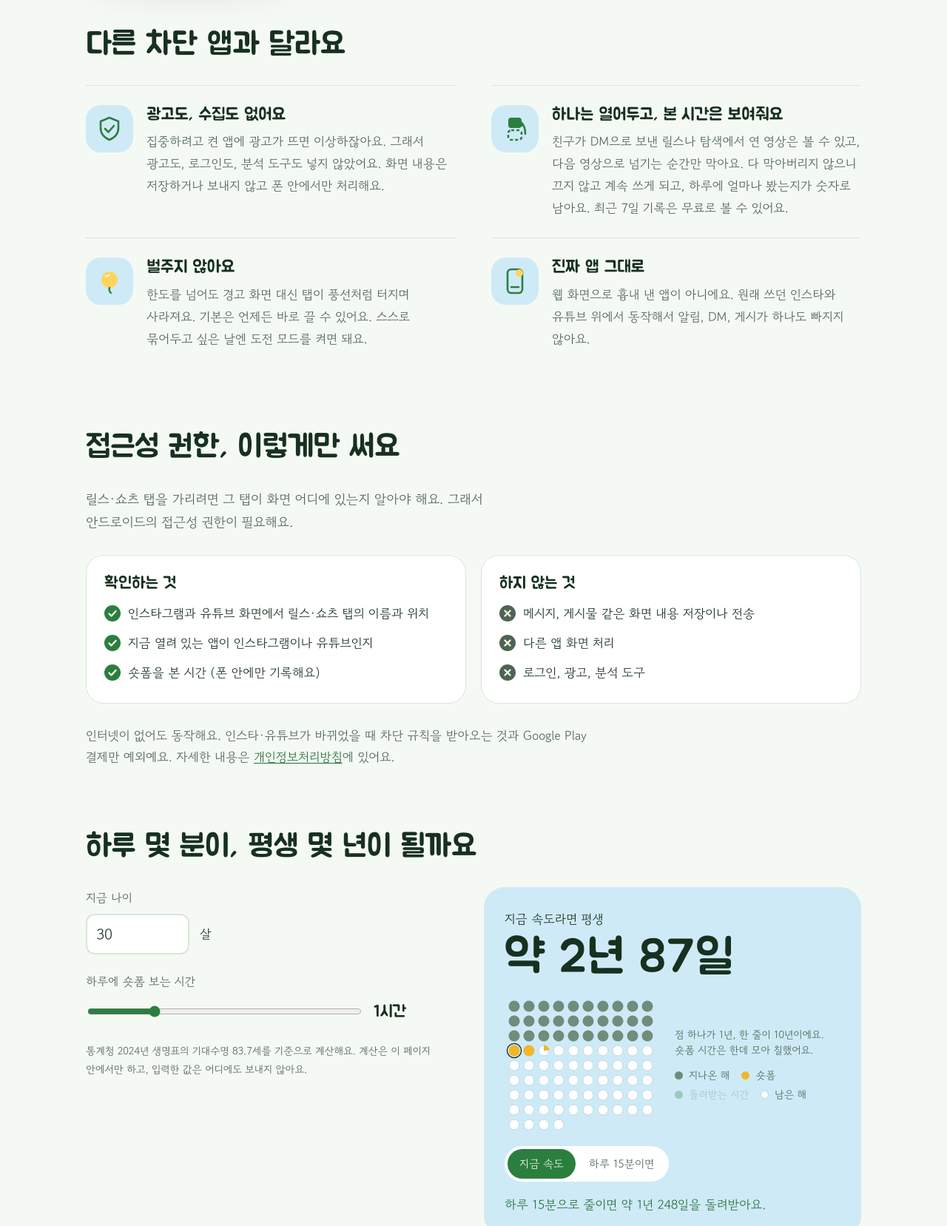
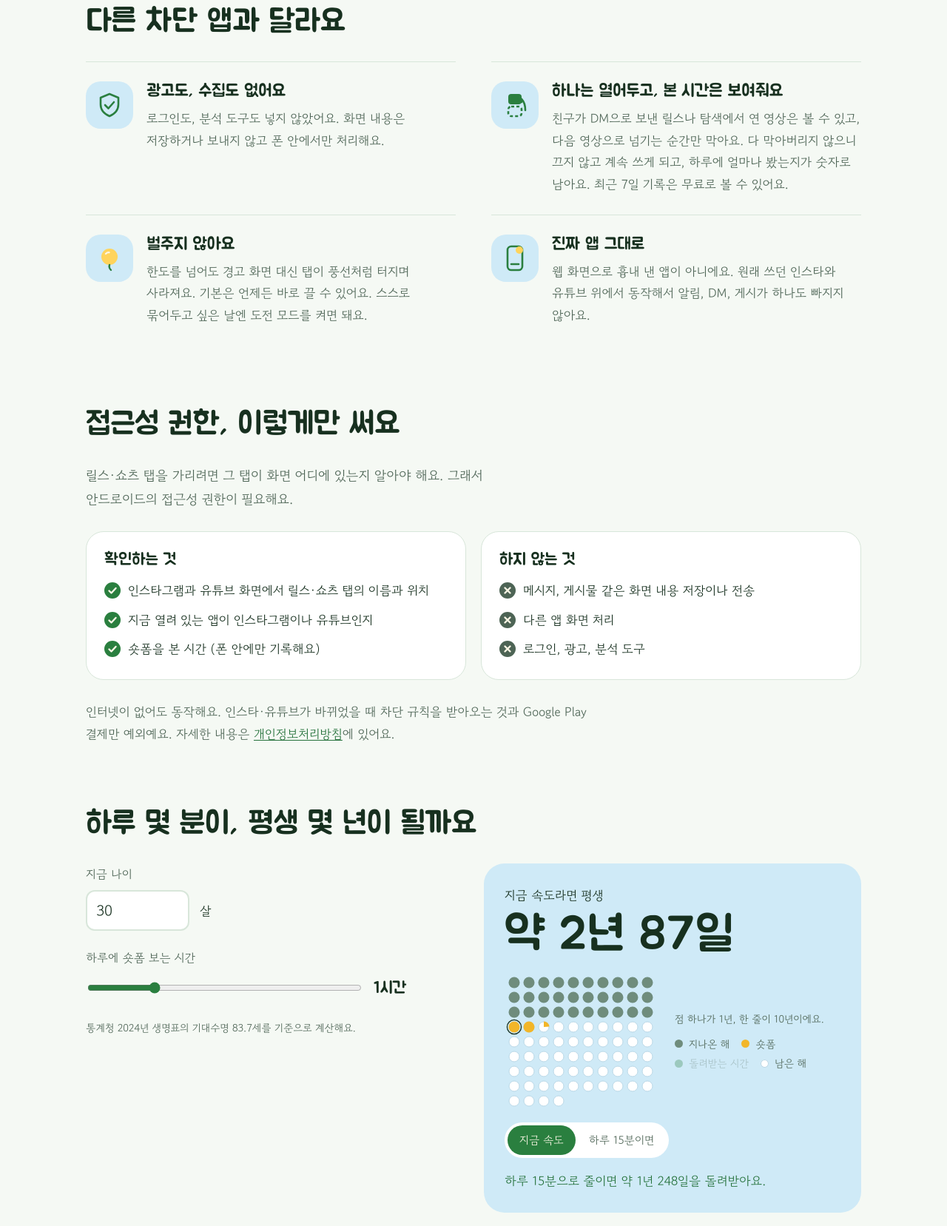
Before and after one commit to cavews42/cavews42.github.io, a plain HTML site: page index.html in a window 1280 px wide. Shown: the part 1910-3567 px from the top of the page at 74% size. Drawn offline with Linux system fonts and the light colour scheme.

Commit message:
Add files via upload

```diff
--- a/index.html
+++ b/index.html
@@ -29,9 +29,6 @@
 @font-face{font-family:"Jua";src:url("fonts/jua-subset.woff2?v=1128b") format("woff2");font-weight:400;font-style:normal;font-display:swap}
 @font-face{font-family:"Gowun Dodum";src:url("fonts/gowun-dodum-subset.woff2?v=1128b") format("woff2");font-weight:400;font-style:normal;font-display:swap}
 
-/* Layout: a sunny hill. A sky band holds the headline and the app icon as a small landscape;
-   a grass band carries "when to use it"; calm left-aligned sections sit on a green-tinted ground.
-   The one memorable moment is the phone demo, where the Reels tab pops like a balloon. */
 :root{
   --ground:#F5F9F4;
   --surface:#FFFFFF;
@@ -492,7 +489,7 @@ footer a{color:var(--on-grass)}
 <section class="section" id="demo" aria-labelledby="demo-title">
   <div class="wrap">
     <h2 id="demo-title">막는 방식이 조용해요</h2>
-    <p class="section-lead">경고 화면을 띄우거나 앱을 닫아버리지 않아요. 숏폼으로 들어가는 문만 슬쩍 치워둬요.</p>
+    <p class="section-lead">경고 화면을 띄우거나 앱을 닫아버리지 않아요. 숏폼으로 들어가는 길만 막아요.</p>
     <div class="demo">
       <div class="phone popped" id="phone" aria-hidden="true">
         <div class="screen">
@@ -539,7 +536,7 @@ footer a{color:var(--on-grass)}
     <div class="diffs">
       <div class="diff">
         <div class="diff-art" aria-hidden="true"><svg viewBox="0 0 38 38"><path d="M19 4 L31 9 V18 C31 26 26 31 19 34 C12 31 7 26 7 18 V9 Z" fill="none" stroke="var(--grass)" stroke-width="2.6" stroke-linejoin="round"/><path d="M13 19 L17.5 23.5 L25 15" fill="none" stroke="var(--grass)" stroke-width="2.6" stroke-linecap="round" stroke-linejoin="round"/></svg></div>
-        <div><h3>광고도, 수집도 없어요</h3><p>집중하려고 켠 앱에 광고가 뜨면 이상하잖아요. 그래서 광고도, 로그인도, 분석 도구도 넣지 않았어요. 화면 내용은 저장하거나 보내지 않고 폰 안에서만 처리해요.</p></div>
+        <div><h3>광고도, 수집도 없어요</h3><p>로그인도, 분석 도구도 넣지 않았어요. 화면 내용은 저장하거나 보내지 않고 폰 안에서만 처리해요.</p></div>
       </div>
       <div class="diff">
         <div class="diff-art" aria-hidden="true"><svg viewBox="0 0 38 38"><rect x="10" y="4" width="18" height="14" rx="4" fill="var(--grass)"/><rect x="10" y="21" width="18" height="13" rx="4" fill="none" stroke="var(--grass)" stroke-width="2.6" stroke-dasharray="4 3"/><path d="M33 26 C33 18 31 14 28 11" fill="none" stroke="var(--grass)" stroke-width="2.6" stroke-linecap="round"/><path d="M24 11 L28 11 L28 15" fill="none" stroke="var(--grass)" stroke-width="2.6" stroke-linecap="round" stroke-linejoin="round"/></svg></div>
@@ -596,7 +593,7 @@ footer a{color:var(--on-grass)}
           <label for="mins">하루에 숏폼 보는 시간</label>
           <div class="field-row"><input type="range" id="mins" min="5" max="240" step="5" value="60"><output id="mins-out" for="mins">1시간</output></div>
         </div>
-        <p class="calc-foot">통계청 2024년 생명표의 기대수명 83.7세를 기준으로 계산해요. 계산은 이 페이지 안에서만 하고, 입력한 값은 어디에도 보내지 않아요.</p>
+        <p class="calc-foot">통계청 2024년 생명표의 기대수명 83.7세를 기준으로 계산해요.</p>
       </form>
       <div class="calc-result">
         <p class="sr-only" aria-live="polite" id="calc-live"></p>
@@ -607,7 +604,7 @@ footer a{color:var(--on-grass)}
         <figure class="life">
           <canvas id="life" role="img" aria-label="점 하나가 1년인 인생 그림"></canvas>
           <div class="life-side">
-            <figcaption class="life-cap">점 하나가 1년, 한 줄이 10년이에요. 숏폼 시간은 한데 모아 칠했어요.</figcaption>
+            <figcaption class="life-cap">점 하나가 1년, 한 줄이 10년이에요.</figcaption>
             <ul class="legend">
               <li><span class="sw sw-past"></span>지나온 해</li>
               <li><span class="sw sw-sf"></span>숏폼</li>
@@ -851,10 +848,10 @@ footer a{color:var(--on-grass)}
     if (!can15 && mode15) setMode(false);
     saved.textContent = can15
       ? '하루 15분으로 줄이면 약 ' + span(used - at15) + '을 돌려받아요.'
-      : '이미 하루 15분 이하예요. 그 리듬을 지키도록 도와드릴게요.';
+      : '이미 하루 15분 이하예요.';
     var shown = mode15 ? at15 : used;
     live.textContent = (mode15 ? '하루 15분이면 평생 약 ' : '지금 속도라면 평생 약 ') + span(shown) + '. ' + saved.textContent;
-    canvas.setAttribute('aria-label', '점 하나가 1년인 인생 그림. 기대수명 83.7년 중 ' + a + '년을 지나왔고, 앞으로 숏폼에 쓰게 될 약 ' + span(used) + '을 한데 모아 칠했어요.'
+    canvas.setAttribute('aria-label', '점 하나가 1년인 인생 그림. 기대수명 83.7년 중 ' + a + '년을 지나왔고, 앞으로 숏폼에 쓰게 될 시간은 약 ' + span(used) + '이에요.'
       + (mode15 ? ' 하루 15분이면 그중 약 ' + span(used - at15) + '이 돌려받는 시간으로 바뀌어요.' : ''));
     return {past:a, sf:used / 365, keep:at15 / 365, mix:mode15 ? 1 : 0, days:used, d15:at15};
   }
```
